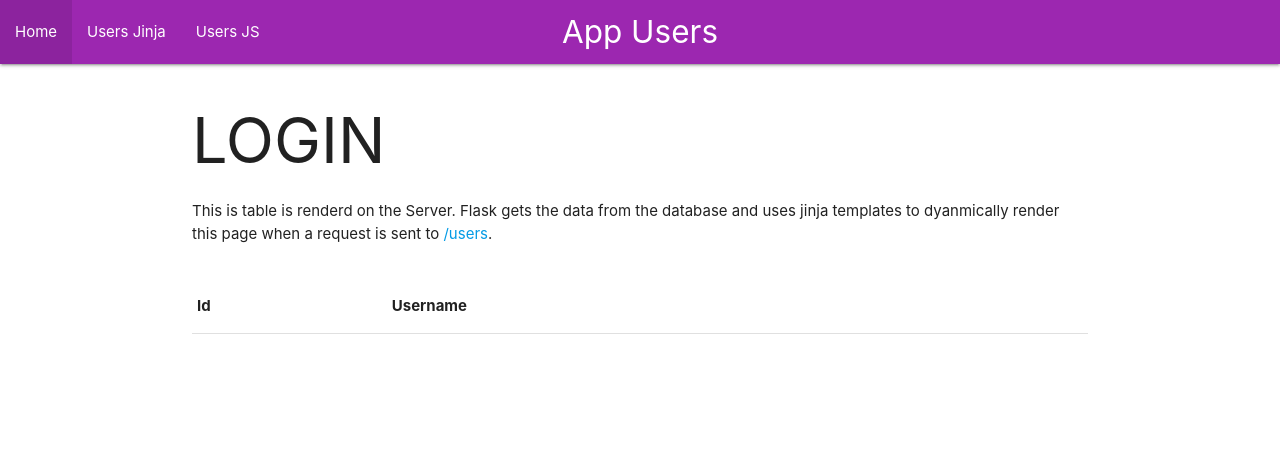
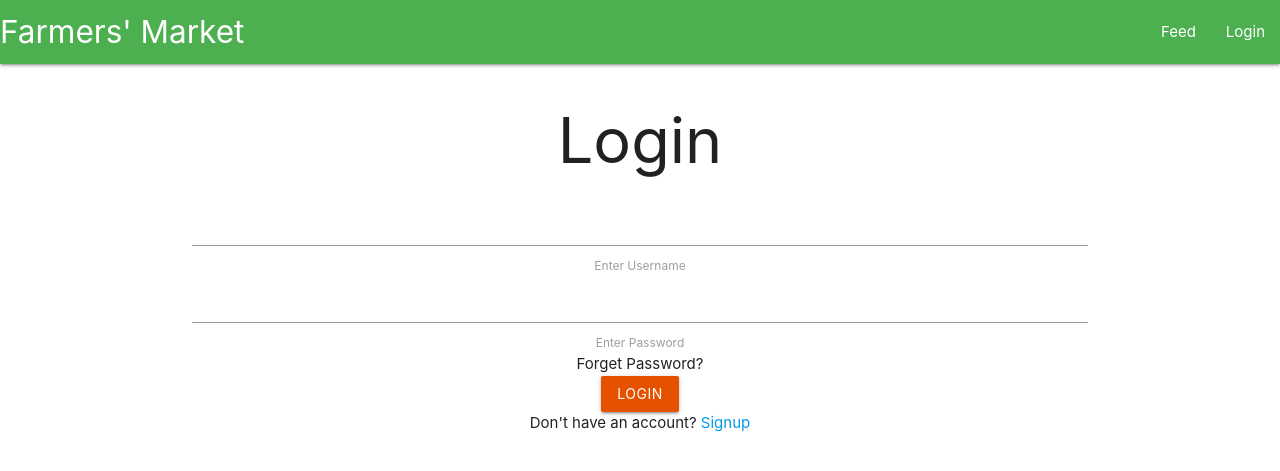
Before and after one commit to Funky-UWI/FarmerMarket3603, a Flask app: page /login in a window 1280 px wide. Shown: the top 471 px of the page. Run offline with Flask 2, Linux system fonts and the light colour scheme; lists and menus that the app fills with data are empty.

Commit message:
started ui

```diff
--- a/App/templates/layout.html
+++ b/App/templates/layout.html
@@ -16,14 +16,13 @@
     </script>
   </head>
   <body>
-    <nav class="purple">
+    <nav class="green">
       <div class="nav-wrapper">
-        <a href="#!" class="brand-logo center">{% block page %}{% endblock %}</a>
+        <a href="#!" class="brand-logo left">{% block page %}{% endblock %}</a>
         <div class="nav-wrapper">
-            <ul id="nav-mobile" class="left">
-                <li><a href="/">Home</a></li>
-                <li><a href="/users">Users Jinja</a></li>
-                <li><a href="/static/users">Users JS</a></li>
+            <ul id="nav-mobile" class="right">
+                <li><a href="/">Feed</a></li>
+                <li><a href="/login">Login</a></li>
             </ul>
         </div>
       </div>
--- a/App/templates/login.html
+++ b/App/templates/login.html
@@ -1,31 +1,30 @@
 {% extends "layout.html" %}
-{% block title %}App Users{% endblock %}
-{% block page %}App Users{% endblock %}
+{% block title %}Login{% endblock %}
+{% block page %}Farmers' Market{% endblock %}
 
 {{ super() }}
 
 {% block content %}
-<h1>LOGIN</h1>
-    <div class="row">
-        <p>
-            This is table is renderd on the Server. Flask gets the data from the database and uses jinja templates to dyanmically render this page when a request is sent to <a href="/users">/users</a>.
-        </p>
-    </div>
-    <div class="row">
-      <table>
-        <thead>
-          <tr>
-            <th>Id</th><th>Username</th>
-          </tr>
-        </thead>
-        <tbody>
-          {% for user in users %}
-            <tr>
-                <td>{{user.id}}</td>
-                <td>{{user.username}}</td>
-            </tr>
-          {% endfor %}
-        <tbody>
-      </table>
+
+    <div class="center" style="border:2px;border-color: black;">
+      <h1>Login</h1>
+      <form action="/login" method="post">
+          <div class="txt_fld">
+              <input type="text" id="username" name="username" required class="white-text center-align" value="bob">
+              <span></span>
+              <label>Enter Username</label>
+          </div>
+          <div class="txt_fld">
+              <input type="password" id="password" name="password" required class="white-text center-align" value="bobpass">
+              <span></span>
+              <label>Enter Password</label>
+          </div>
+          <div class="pass">Forget Password?</div>
+          <input type="Submit" value="Login" class="btn orange darken-4">
+          <div class="signup_link">
+              Don't have an account? <a href="/signup">Signup</a>
+
+          </div>
+      </form>
     </div>
 {% endblock %}
--- a/App/views/index.py
+++ b/App/views/index.py
@@ -33,6 +33,10 @@ def login():
 def login_page():
     return render_template("login.html")
 
+@index_views.route('/signup', methods=["GET"])
+def signup_page():
+    return render_template("signup.html")
+
 @index_views.route('/logout', methods=['GET'])
 def logout():
     logout_user()
```
Also changed, not shown: App/templates/signup.html (+52 -22 lines).
